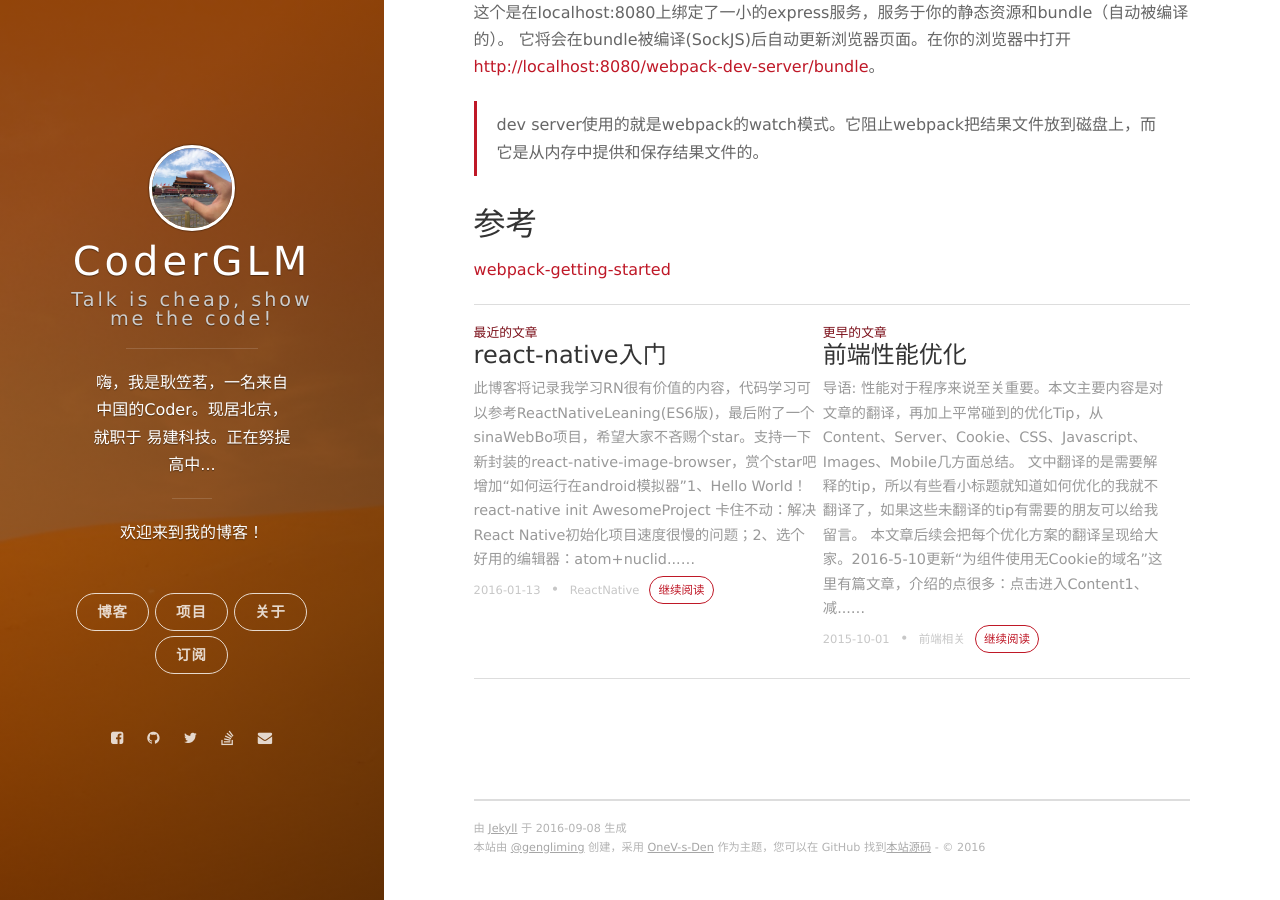
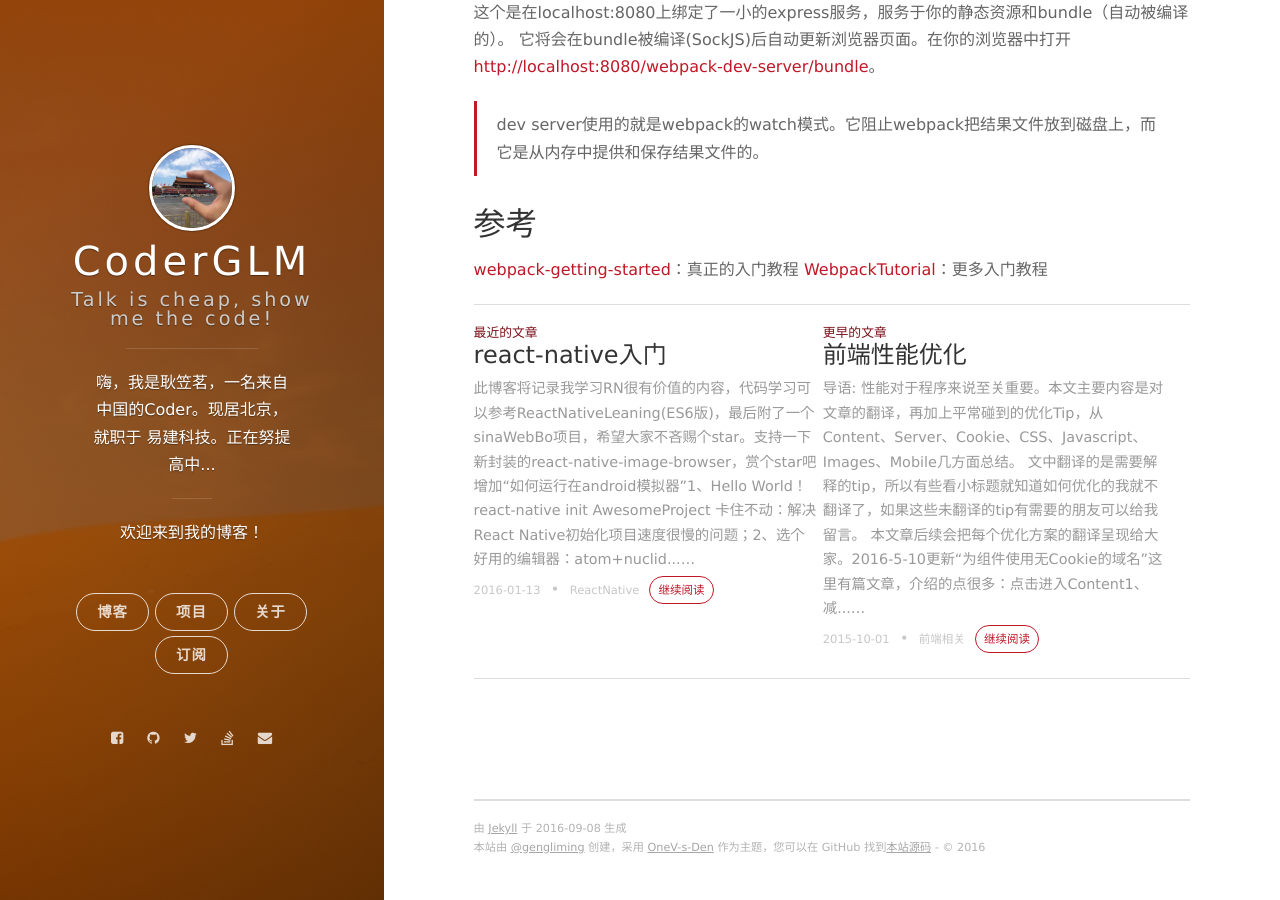
Before and after one commit to CoderLim/jekyll-based-blog, a Jekyll site: the page built from _posts/2016-01-01-webpack-getting-started-tutorial.markdown, in a window 1280 px wide and 900 px high, scrolled down 5156 px. Built offline with Jekyll 4.4.1, drawn with Linux system fonts in a browser that asks for light colours; nearby versions of some CDN libraries; comment, search, counter and statistics services are not loaded.

Commit message:
update 2016-01-01-webpack-getting-started-tutorial.markdown

```diff
--- a/_posts/2016-01-01-webpack-getting-started-tutorial.markdown
+++ b/_posts/2016-01-01-webpack-getting-started-tutorial.markdown
@@ -228,4 +228,5 @@ webpack-dev-server --progress --colors
 
 ## 参考
 
-[webpack-getting-started](https://webpack.github.io/docs/tutorials/getting-started/)
+[webpack-getting-started](https://webpack.github.io/docs/tutorials/getting-started/)：真正的入门教程
+[WebpackTutorial](https://github.com/AriaFallah/WebpackTutorial/tree/master/part1)：更多入门教程
```
